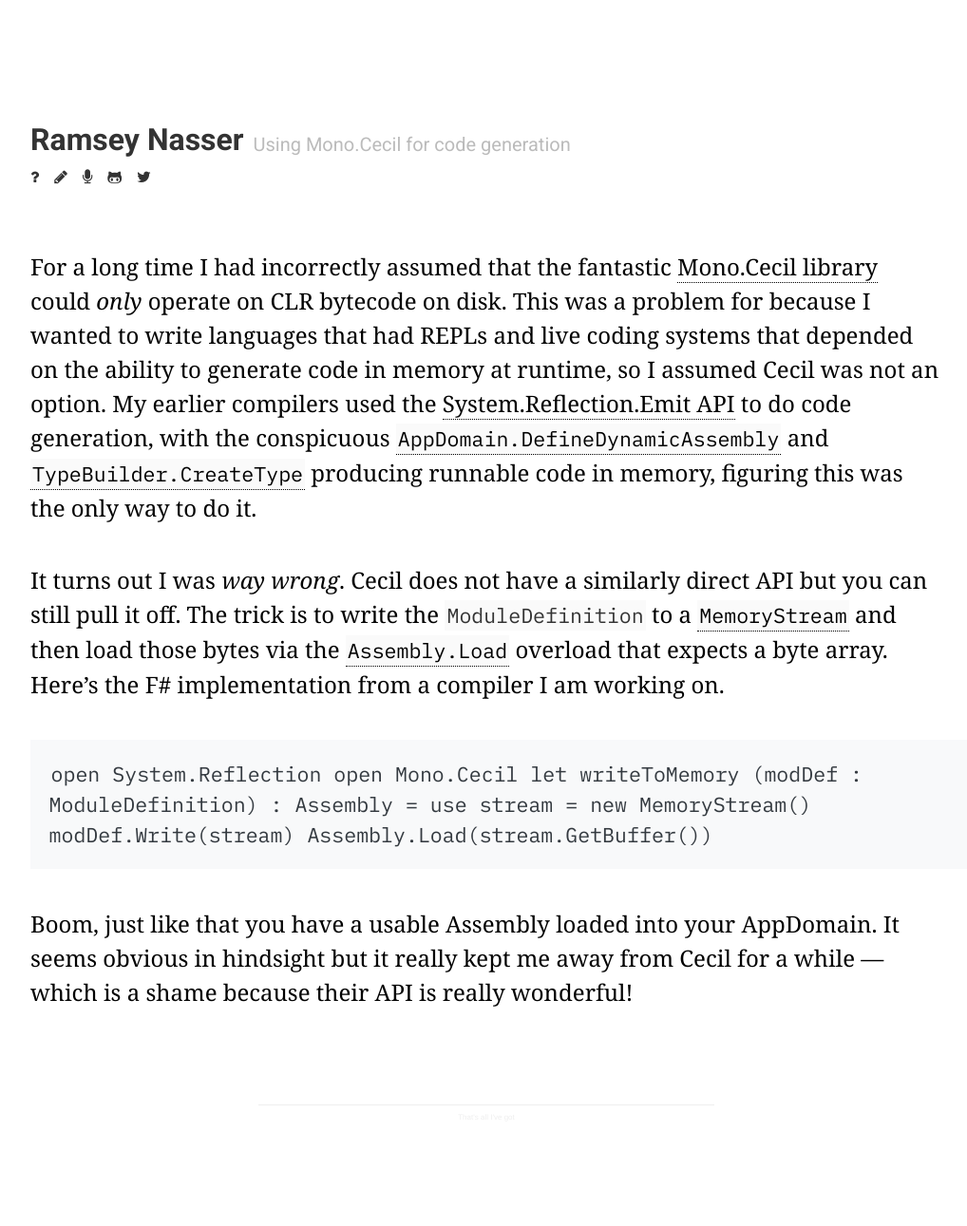
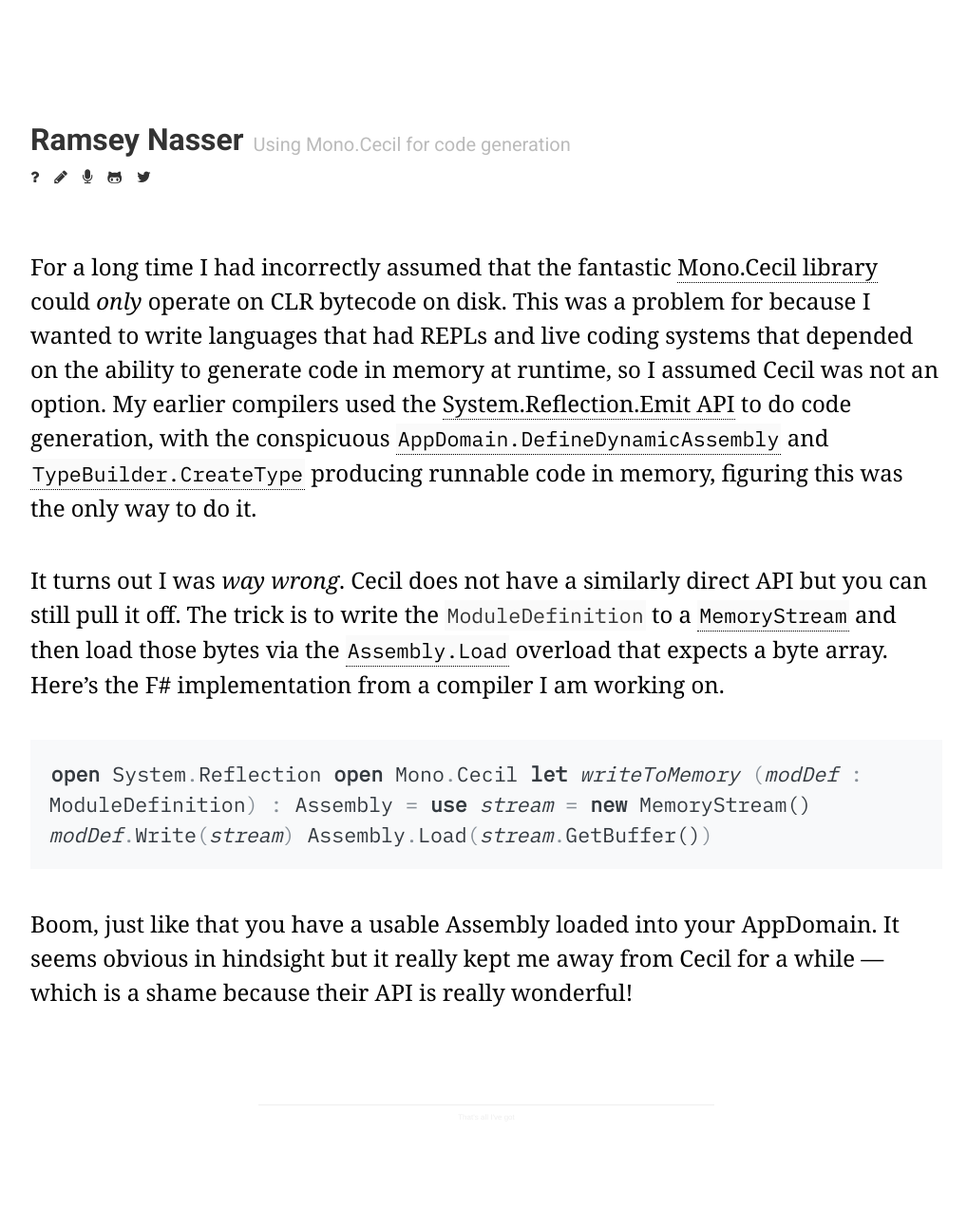
Before and after one commit to nasser/nasser.github.io, a Jekyll site: the page built from _posts/2019-09-16-using-mono-cecil-for-code-generation.md, in a window 1280 px wide. Shown: the whole page at 95% size, without its empty margins (128-1146 px from the left). Built offline with Jekyll 4.4.1, drawn with Linux system fonts in a browser that asks for light colours; nearby versions of some CDN libraries.

Commit message:
Tweak syntax highlighting

````diff
--- a/Gemfile
+++ b/Gemfile
@@ -2,6 +2,6 @@
 
 gem 'jekyll'
 gem 'jekyll-paginate'
-gem 'kramdown'
-gem 'pygments.rb'
+gem 'kramdown', '1.17.0'
+gem 'rouge', '3.11.0'
 gem 'jekyll-compose', group: [:jekyll_plugins]
--- a/_config.yml
+++ b/_config.yml
@@ -1,2 +1,4 @@
 permalink: pretty
 url: https://nas.sr
+markdown: kramdown
+highlighter: rouge
--- a/_posts/2019-09-16-using-mono-cecil-for-code-generation.md
+++ b/_posts/2019-09-16-using-mono-cecil-for-code-generation.md
@@ -7,12 +7,14 @@
 
 It turns out I was *way wrong*. Cecil does not have a similarly direct API but you can still pull it off. The trick is to write the `ModuleDefinition` to a [`MemoryStream`](https://docs.microsoft.com/en-us/dotnet/api/system.io.memorystream?view=netframework-4.8) and then load those bytes via the [`Assembly.Load`](https://docs.microsoft.com/en-us/dotnet/api/system.reflection.assembly.load?view=netframework-4.8#System_Reflection_Assembly_Load_System_Byte___) overload that expects a byte array. Here's the F# implementation from a compiler I am working on.
 
-    open System.Reflection
-    open Mono.Cecil
+```fsharp
+open System.Reflection
+open Mono.Cecil
 
-    let writeToMemory (modDef : ModuleDefinition) : Assembly =
-        use stream = new MemoryStream()
-        modDef.Write(stream)
-        Assembly.Load(stream.GetBuffer())
+let writeToMemory (modDef : ModuleDefinition) : Assembly =
+    use stream = new MemoryStream()
+    modDef.Write(stream)
+    Assembly.Load(stream.GetBuffer())
+```
 
 Boom, just like that you have a usable Assembly loaded into your AppDomain. It seems obvious in hindsight but it really kept me away from Cecil for a while — which is a shame because their API is really wonderful!
--- a/css/style.css
+++ b/css/style.css
@@ -373,7 +373,7 @@
   background: #f8f9fa;
   padding: 1em;
   overflow: auto;
-  width: 100%;
+  width: calc(100% - 2em);
 }
 
 article pre code {
````
Also changed, not shown: Gemfile.lock.
